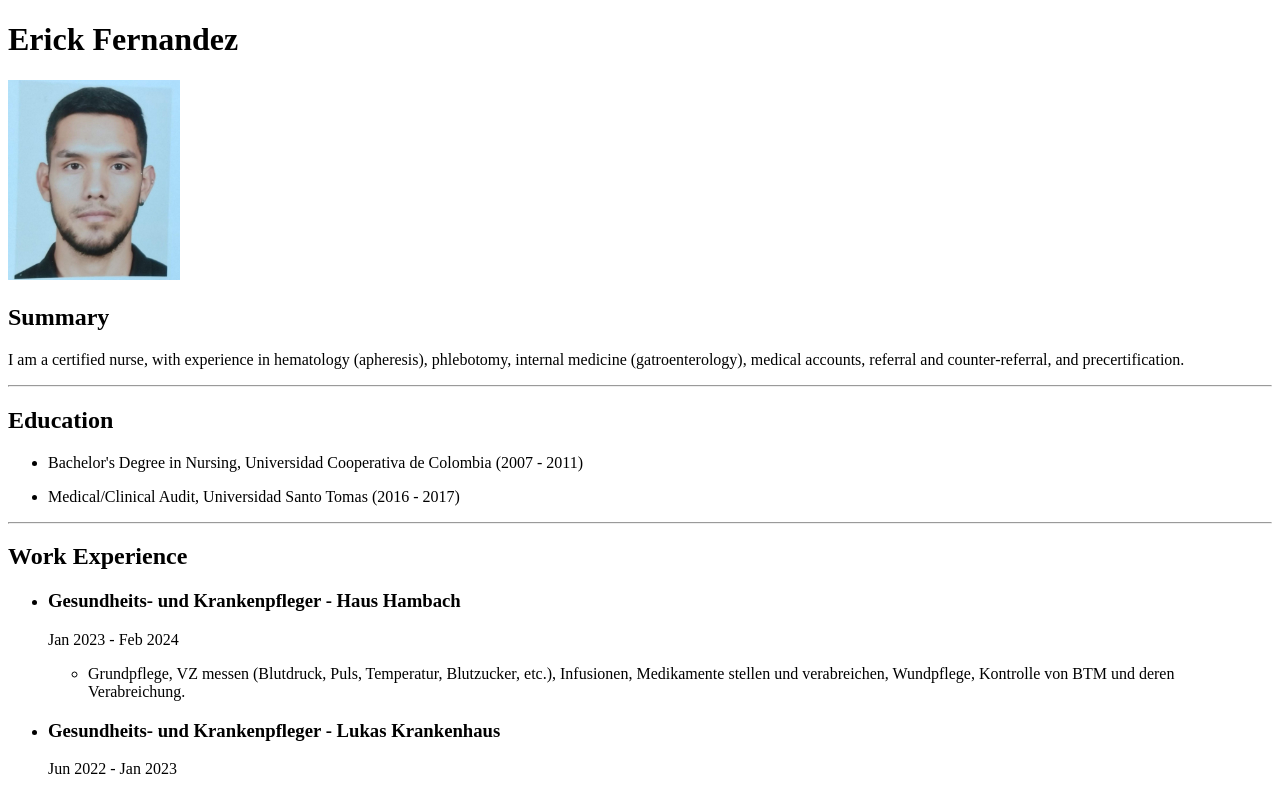
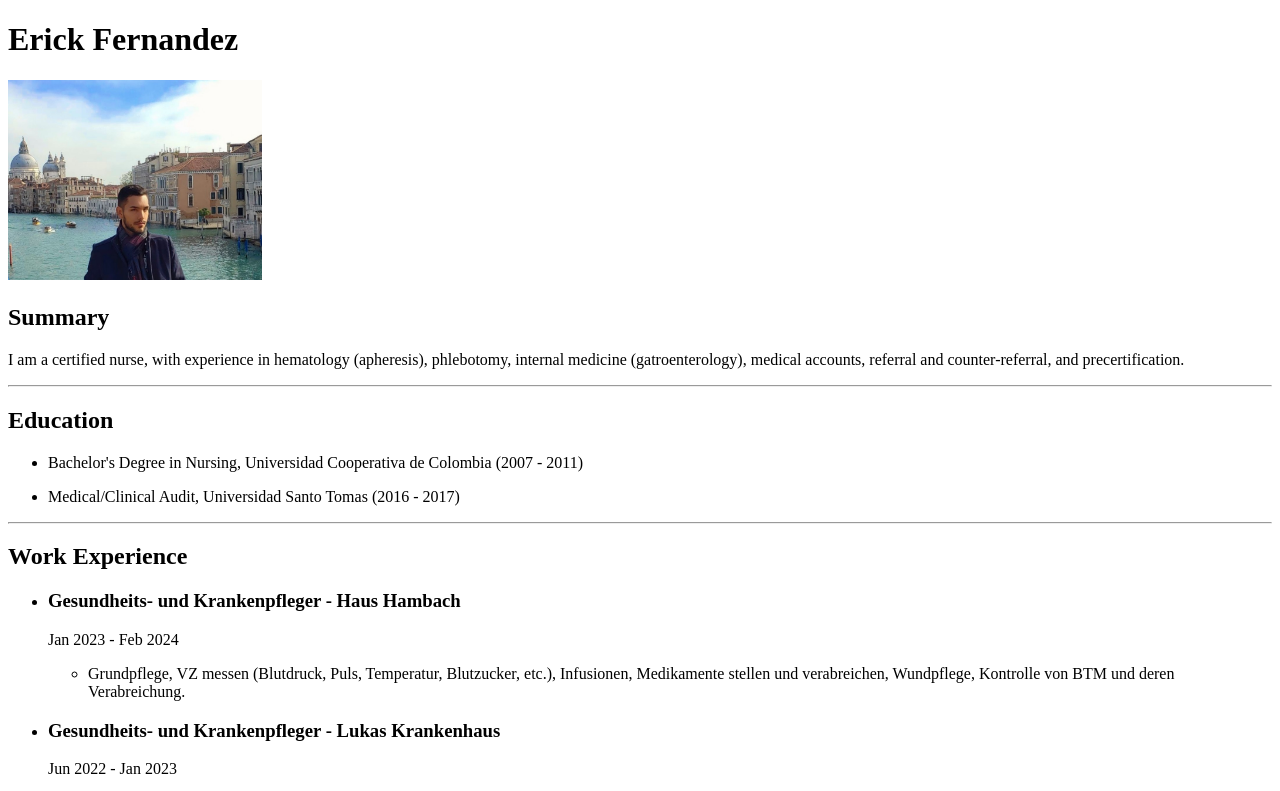
Before and after one commit to erickj89/CV, a plain HTML site: page index.html in a window 1280 px wide. Shown: the top 791 px of the page. Drawn offline with Linux system fonts and the light colour scheme.

Commit message:
Update index.html

```diff
--- a/index.html
+++ b/index.html
@@ -7,7 +7,7 @@
 </head>
 <body>
     <h1>Erick Fernandez</h1>
-    <img src="./WhatsApp Image 2024-01-03 at 23.53.44.jpeg" height="200"/>
+    <img src="./B612_20210727_131049_569999.jpg" height="200"/>
 
     <h2>Summary</h2>
 
```
